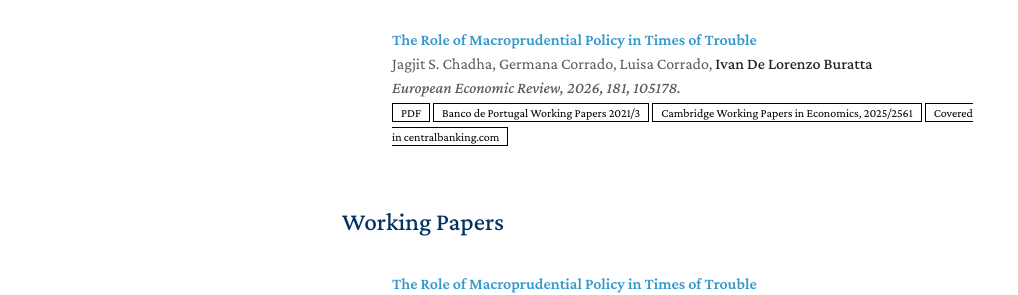
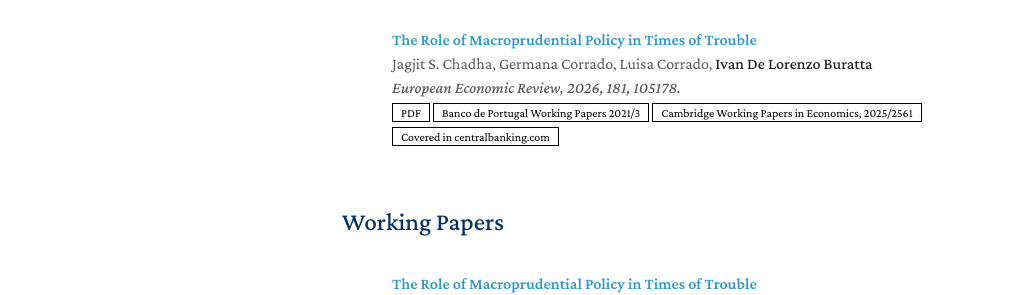
Before and after one commit to ivandelo/ivandelo.github.io, a Jekyll site: the page built from index.md, in a window 1280 px wide. Shown: the part 623-918 px from the top of the page, without its empty margins (128-1146 px from the left). Built offline with Jekyll 4.4.1, drawn with Linux system fonts in a browser that asks for light colours; a style sheet for code colours, icons or effects is not loaded; our own code applies the rules of GitHub Pages for plain Markdown files.

Commit message:
Update publications.yml

```diff
--- a/_data/publications.yml
+++ b/_data/publications.yml
@@ -11,7 +11,7 @@ main:
          style="font-size:12px;">Banco de Portugal Working Papers 2021/3</a>
       <a href="https://www.econ.cam.ac.uk/publications/cwpe/2561"
          class="btn btn-sm z-depth-0" role="button" target="_blank"
-         style="font-size:12px;">Cambridge Working Papers in Economics, 2025/2561</a>
+         style="font-size:12px;">Cambridge Working Papers in Economics, 2025/2561</a><br>
       <a href="https://www.centralbanking.com/central-banks/financial-stability/7824366/macro-pru-can-alleviate-stress-portuguese-paper"
          class="btn btn-sm z-depth-0" role="button" target="_blank"
          style="font-size:12px;">Covered in centralbanking.com</a>
```
